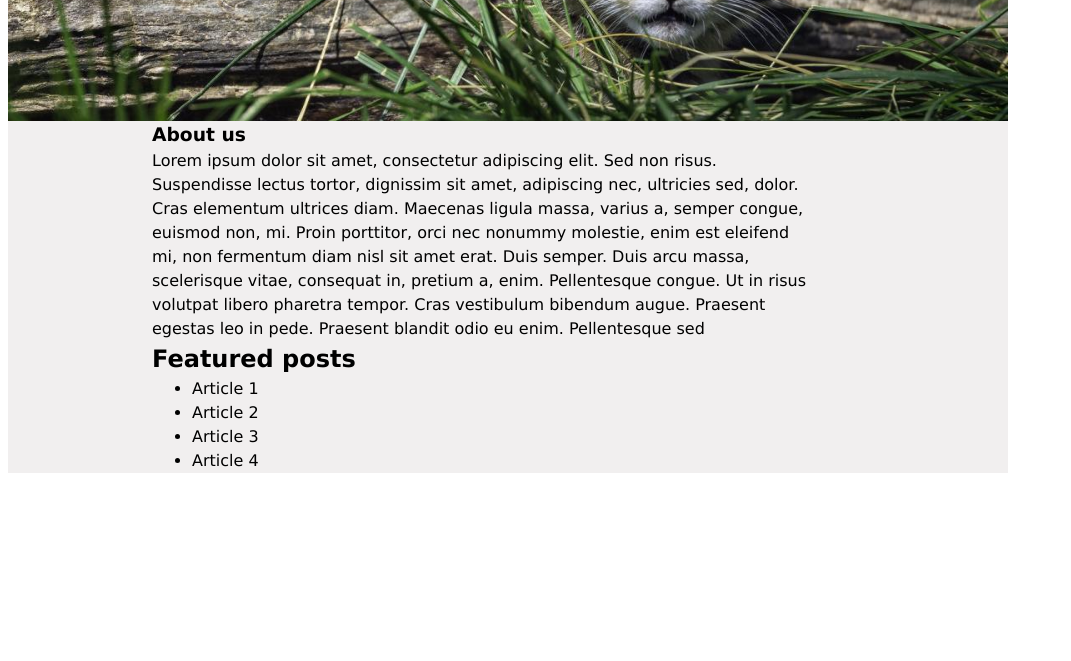
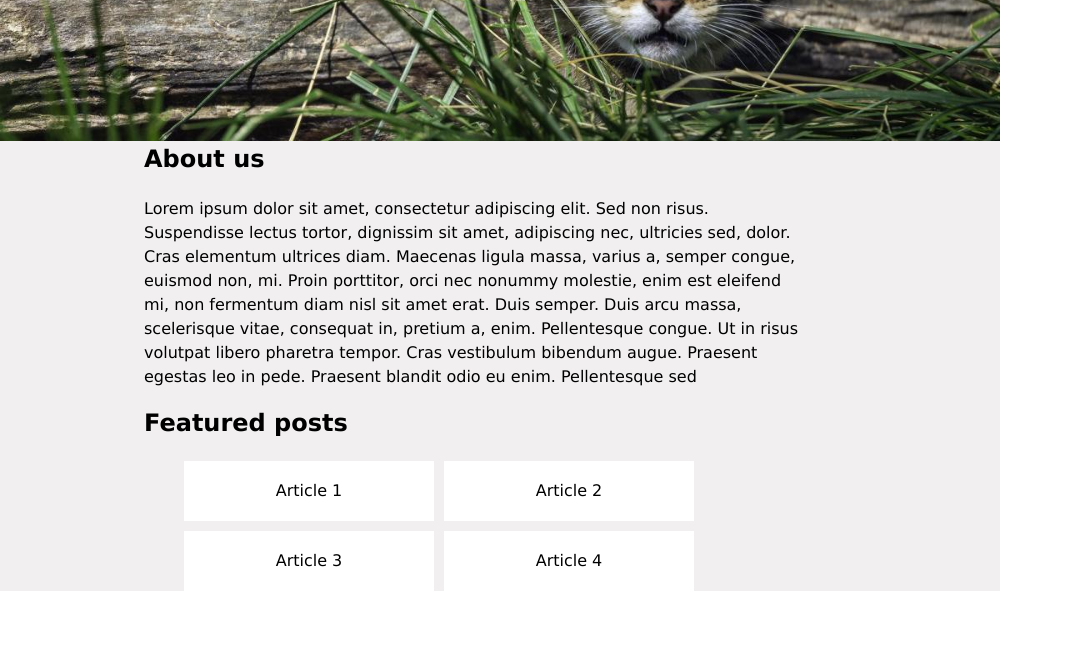
Before and after one commit to Remy-B-prog/css_1, a plain HTML site: page index.html in a window 1280 px wide. Shown: the part 139-800 px from the top of the page, without its empty margins (0-1071 px from the left). Drawn offline with Linux system fonts and the light colour scheme.

Commit message:
configration of articles

```diff
--- a/index.html
+++ b/index.html
@@ -24,7 +24,7 @@
 
         <main>
             <section>
-                <h3>About us</h3>
+                <h2>About us</h2>
                  <p>
             Lorem ipsum dolor sit amet, consectetur adipiscing elit.
             Sed non risus. Suspendisse lectus tortor, dignissim sit amet,
--- a/style.css
+++ b/style.css
@@ -3,6 +3,9 @@
 *{
     box-sizing: border-box;
     margin-block-start: 0rem;
+}
+
+header{
     margin-block-end: 0rem;
 }
 
@@ -11,6 +14,7 @@ body{
     line-height: 1.5;
     font-family: Verdana;
     width: 1000px;
+    margin: 0rem;
 }
 
 nav{
@@ -22,6 +26,7 @@ nav ul{
 display: flex;
 list-style-type: none;
 padding-inline-start: 4px;
+margin-block-end: 0rem;
 }
 
 nav li {
@@ -42,6 +47,7 @@ h1{
 
 main{
     background-color: rgb(241, 239, 239);
+
 }
 
 main p {
@@ -53,5 +59,16 @@ section{
 
 main UL {
 display: grid;
+grid-template-columns: repeat(2, 250px);
+grid-template-rows: repeat(2, 60px);
+gap: 10px;
+list-style-type: none;
 
 }
+
+main ul li {
+    display: flex;
+    background-color: white;
+    justify-content: center;
+    align-items: center;
+}
```
